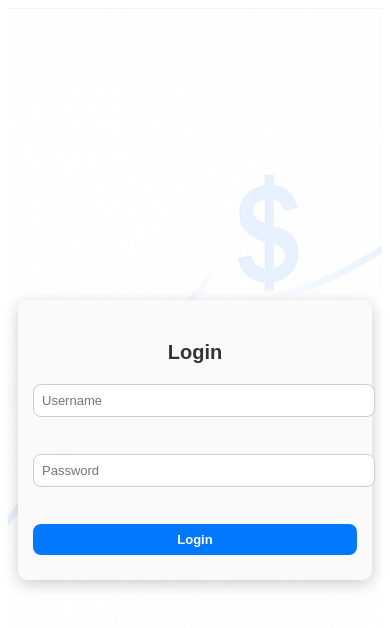
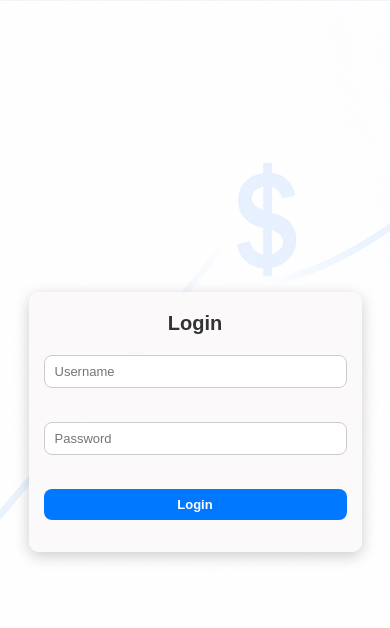
Before and after one commit to letnext/Expense_Tracker, a React app in the folder frontend/: page / in a window 390 px wide. Shown: the top 628 px of the page. Built offline with nearby package versions, Linux system fonts and the light colour scheme; no server answers; the HTML template or start-up script is replaced by a standard one.

Commit message:
redeployed corrections

```diff
--- a/frontend/src/styles/login.css
+++ b/frontend/src/styles/login.css
@@ -1,3 +1,21 @@
+/* ============================================
+   GLOBAL RESET
+   ============================================ */
+
+* {
+  margin: 0;
+  padding: 0;
+  box-sizing: border-box;
+}
+
+html,
+body {
+  width: 100%;
+  height: 100%;
+  overflow-x: hidden;
+  font-family: 'Arial', sans-serif;
+}
+
 /* ============================================
    LOGIN PAGE BASE STYLES
    ============================================ */
@@ -9,8 +27,7 @@
   display: flex;
   justify-content: center;
   align-items: center;
-  padding: 20px; /* prevents content from touching edges */
-  font-family: 'Arial', sans-serif;
+  padding: 20px;
 }
 
 .login-box {
@@ -22,6 +39,7 @@
   width: 320px;
   max-width: 100%;
   transition: all 0.3s ease;
+  overflow: hidden;
 }
 
 .login-box h2 {
@@ -31,9 +49,14 @@
   font-weight: 600;
 }
 
+.login-box form {
+  width: 100%;
+}
+
 .login-box input {
   display: block;
   width: 100%;
+  max-width: 100%;
   padding: 12px;
   margin-bottom: 15px;
   border: 1px solid #ccc;
@@ -50,6 +73,7 @@
 
 .login-box button {
   width: 100%;
+  max-width: 100%;
   padding: 12px;
   background-color: #0078ff;
   color: #fff;
@@ -77,7 +101,7 @@
    RESPONSIVE STYLES
    ============================================ */
 
-/* Small tablets / large phones */
+/* Tablets */
 @media (max-width: 768px) {
   .login-box {
     width: 90%;
@@ -102,8 +126,9 @@
   }
 
   .login-box {
-    width: 100%;
-    padding: 25px 15px;
+    width: 90%;
+    max-width: 90%;
+    padding: 20px 15px;
     border-radius: 10px;
   }
 
@@ -114,6 +139,13 @@
   .login-box input,
   .login-box button {
     font-size: 13px;
-    padding: 8px;
+    padding: 8px 10px;
+    margin-bottom: 12px;
+  }
+
+  input,
+  button {
+    width: 100%;
+    max-width: 100%;
   }
 }
```
